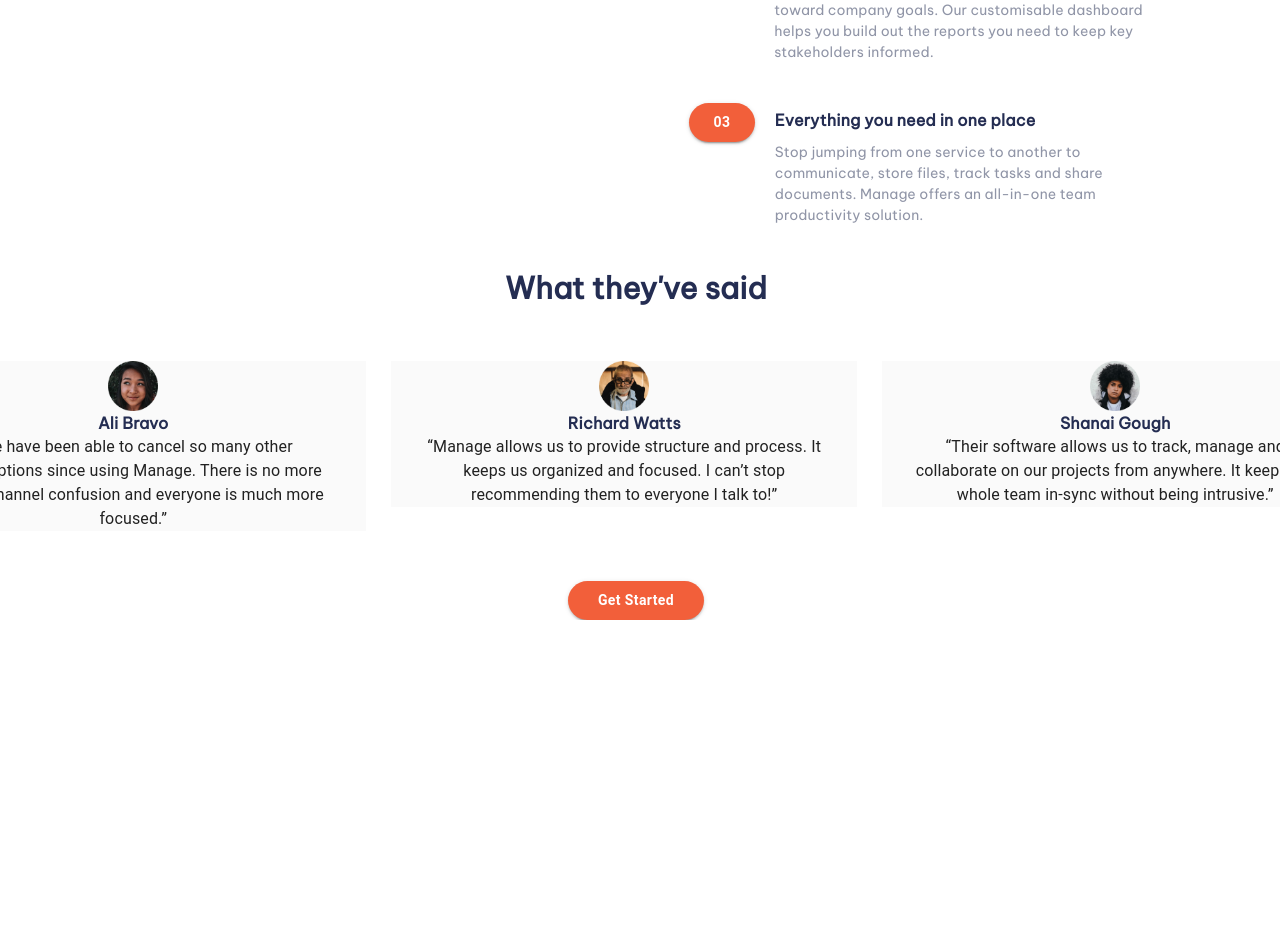
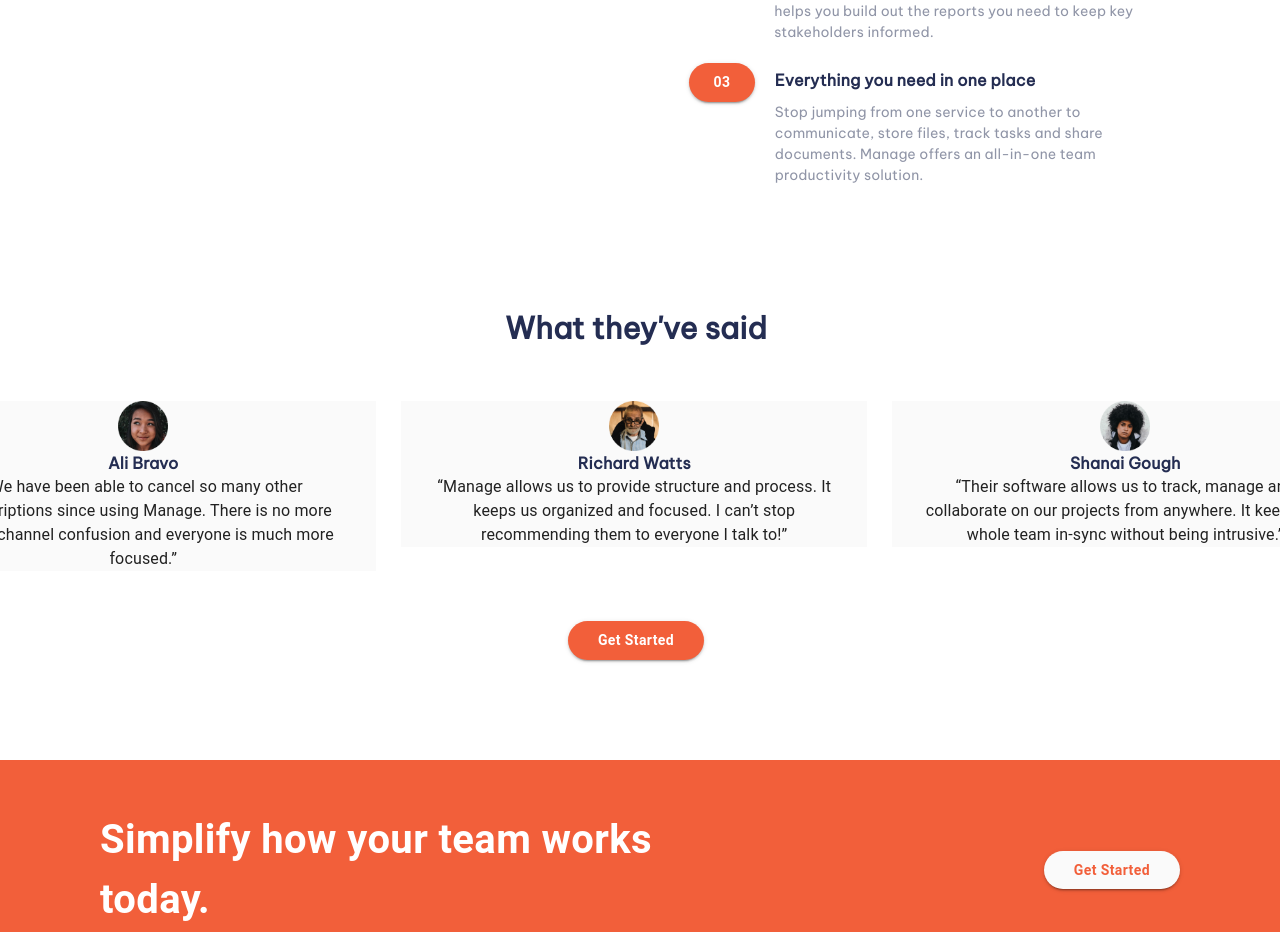
Before and after one commit to lamba01/Manage-Landing-Page, a React (Create React App) app: page / in a window 1280 px wide. Shown: the part 880-1812 px from the top of the page. Before the commit the page ends 1500 px from the top, so only its background shows below. Built offline with nearby package versions, Linux system fonts and the light colour scheme.

Commit message:
designed the banner

```diff
--- a/src/App.js
+++ b/src/App.js
@@ -2,6 +2,7 @@
 import HeroSection from './sections/HeroSection';
 import About from './sections/About';
 import Testimonial from './sections/Testimonial';
+import Banner from './sections/Banner';
 
 function App() {
   return (
@@ -9,6 +10,7 @@
       <HeroSection />
       <About />
       <Testimonial />
+      <Banner />
     </div>
   );
 }
--- a/src/components/TestimonialContainer.js
+++ b/src/components/TestimonialContainer.js
@@ -6,7 +6,7 @@
     <Container
     sx={{
         backgroundColor: 'hsl(0, 0%, 98%)',
-        margin: '50px 0px',
+        margin: '50px 10px',
         width: '95%',
         textAlign: 'center',
         display: 'flex',
--- a/src/sections/About.jsx
+++ b/src/sections/About.jsx
@@ -5,7 +5,7 @@
 
 function About() {
   return (
-    <div>
+    <Box sx={{margin: {xs: '-70px 0px 0px 0px', md: '100px 0px 0px 0px'}}}>
         <CustomContainer>
             <Box
               sx={{
@@ -37,7 +37,7 @@
                 alignItems: 'center',
                 justifyContent: 'center',
               }}>
-                <Container sx={{display: 'flex', alignItems: 'flex-start', gap: '20px', margin: '0px 0px 40px 0px'}}>
+                <Container sx={{display: 'flex', alignItems: 'flex-start', gap: '20px', margin: '0px 0px 20px 0px'}}>
                     <CustomButton>
                         01
                     </CustomButton>
@@ -52,7 +52,7 @@
                     </Typography>
                     </Box>
                 </Container>
-                <Container sx={{display: 'flex', alignItems: 'flex-start', gap: '20px', margin: '40px 0px'}}>
+                <Container sx={{display: 'flex', alignItems: 'flex-start', gap: '20px', margin: '20px 0px'}}>
                     <CustomButton>
                         02
                     </CustomButton>
@@ -66,7 +66,7 @@
                     </Typography>
                     </Box>
                 </Container>
-                <Container sx={{display: 'flex', alignItems: 'flex-start', gap: '20px', margin: '40px 0px'}}>
+                <Container sx={{display: 'flex', alignItems: 'flex-start', gap: '20px', margin: '20px 0px'}}>
                     <CustomButton>
                         03
                     </CustomButton>
@@ -82,7 +82,7 @@
                 </Container>
             </Box>
         </CustomContainer>
-    </div>
+    </Box>
   )
 }
 
--- /dev/null
+++ b/src/sections/Banner.jsx
@@ -0,0 +1,25 @@
+import React from 'react'
+import CustomContainer from '../components/CustomContainer'
+import CustomButton from '../components/CustomButton'
+import { Typography } from '@mui/material'
+
+function Banner() {
+  return (
+    <CustomContainer style={{backgroundColor: 'hsl(12, 88%, 59%)', gap: '10px', paddingTop: '50px', paddingBottom: '50px', alignItems: 'center', justifyContent: 'space-between'}}>
+        <Typography sx={{
+            fontSize: {xs: '20px', md: '40px'},
+            color: '#fff',
+            fontWeight: 700,
+            width: {xs: '100%', md: '60%'},
+            textAlign: {xs: 'center', md: 'start'}
+        }}>
+            Simplify how your team works today.
+        </Typography>
+        <CustomButton style={{backgroundColor: 'hsl(0, 0%, 98%)', color: 'hsl(12, 88%, 59%)', width: {xs: '100%', md: '40%'}}}>
+            Get Started
+        </CustomButton>
+    </CustomContainer>
+  )
+}
+
+export default Banner
--- a/src/sections/Testimonial.jsx
+++ b/src/sections/Testimonial.jsx
@@ -34,7 +34,7 @@
       };
 
   return (
-    <Box sx={{width: {xs: '100%', md: '115%'}, margin: {xs: '0px', md: '0px 0px 0px -100px'}, padding: {xs: '0px 20px', md: '0px'}, textAlign: 'center'}}>
+    <Box sx={{width: {xs: '100%', md: '115%'}, margin: {xs: '0px', md: '100px 0px 0px -100px'}, padding: {xs: '0px 20px', md: '0px'}, textAlign: 'center'}}>
         <Typography variant='myHeader'
              sx={{
                 fontSize: {xs: '20px', md: '30px'}
```
